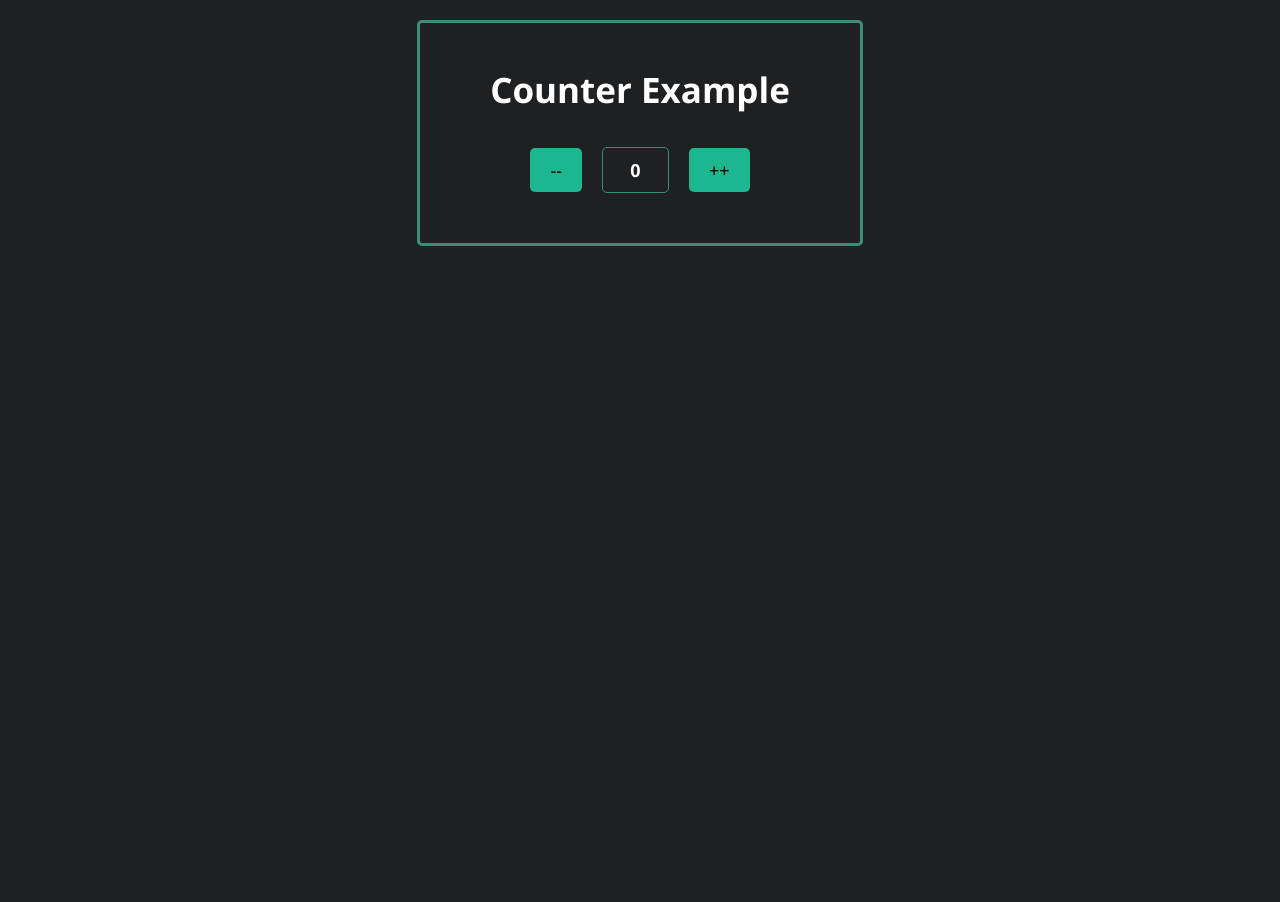
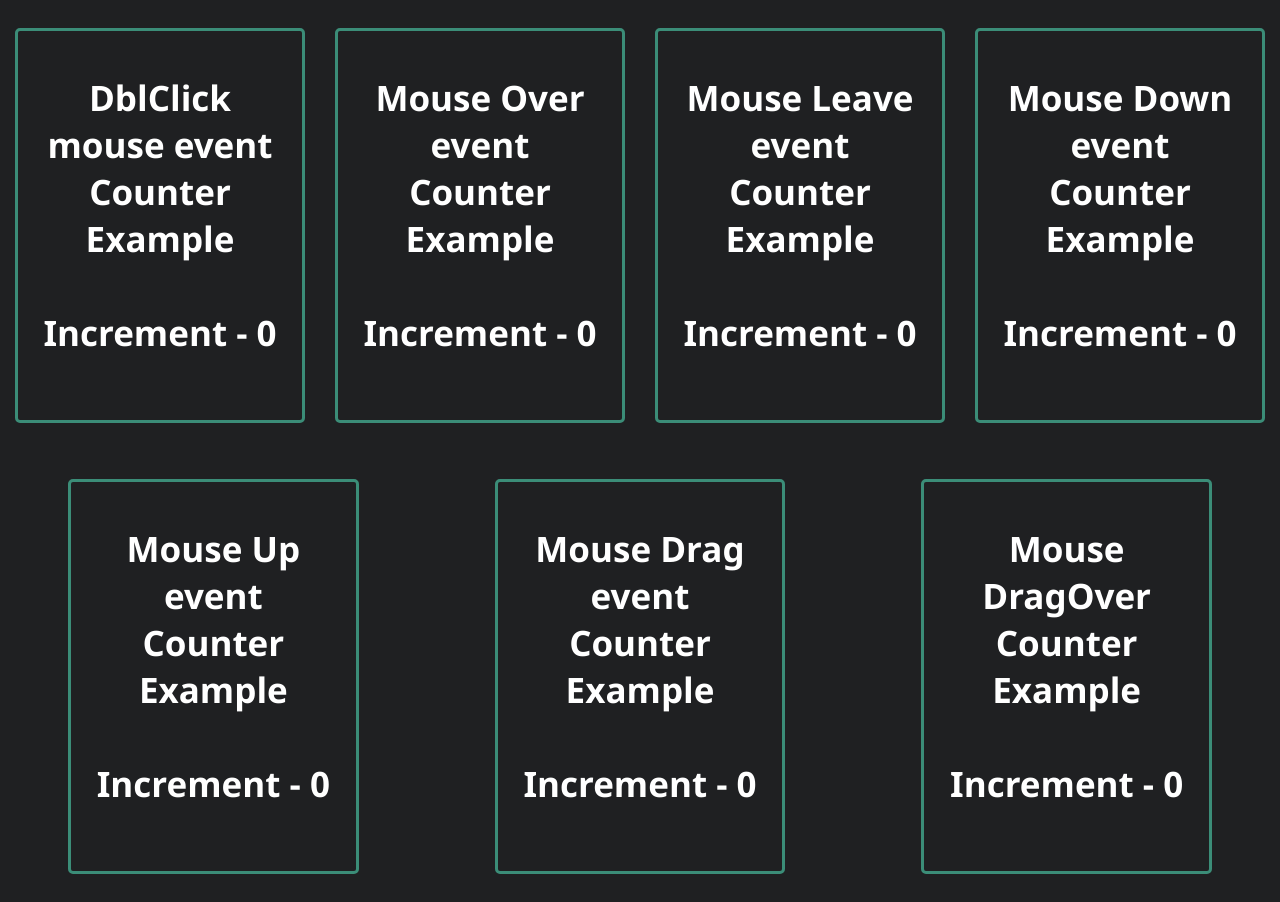
Before and after one commit to kumaruidivloper/Angular-Course, an Angular app: page / in a window 1280 px wide. Before the commit the page ends 800 px from the top, so only its background shows below. Built offline with nearby package versions, Linux system fonts and the light colour scheme.

Commit message:
mouseEvent Binding

```diff
--- a/src/app/app.html
+++ b/src/app/app.html
@@ -1,8 +1,50 @@
-<div class="container">
-  <h1>Counter Example</h1>
+<div class="wrapper">
+  <div class="container">
+  <h1>DblClick mouse event Counter Example</h1>
   <div class="btn-container">
-    <button (click)="counter('decr')">--</button>
-    <p>{{ count }}</p>
-    <button (click)="counter('incr')">++</button>
+    <h1 (dblclick)="incrDbl()">Increment - {{counterDbl}}</h1>
   </div>
 </div>
+
+<div class="container">
+  <h1>Mouse Over event Counter Example</h1>
+  <div class="btn-container">
+    <h1 (mouseover)="incrMouseOver()">Increment - {{counterMouseOver}}</h1>
+  </div>
+</div>
+
+<div class="container">
+  <h1>Mouse Leave event Counter Example</h1>
+  <div class="btn-container">
+    <h1 (mouseleave)="incrMouseLeave()">Increment - {{counterMouseLeave}}</h1>
+  </div>
+</div>
+
+<div class="container">
+  <h1>Mouse Down event Counter Example</h1>
+  <div class="btn-container">
+    <h1 (mousedown)="incrMouseDown()">Increment - {{counterMouseDown}}</h1>
+  </div>
+</div>
+
+<div class="container">
+  <h1>Mouse Up event Counter Example</h1>
+  <div class="btn-container">
+    <h1 (mouseup)="incrMouseUp()">Increment - {{counterMouseUp}}</h1>
+  </div>
+</div>
+
+<div class="container">
+  <h1>Mouse Drag event Counter Example</h1>
+  <div class="btn-container">
+    <h1 (drag)="incrMouseDrag()">Increment - {{counterMouseDrag}}</h1>
+  </div>
+</div>
+
+<div class="container">
+  <h1>Mouse DragOver Counter Example</h1>
+  <div class="btn-container">
+    <h1 (dragover)="incrMouseDragOver()">Increment - {{counterDragOver}}</h1>
+  </div>
+</div>
+</div>
--- a/src/app/app.scss
+++ b/src/app/app.scss
@@ -1,4 +1,8 @@
-.container {
+.wrapper {
+   display: flex;
+    flex-wrap: wrap;
+    gap: 16px; /* spacing between columns/rows */
+  .container {
   display: flex;
   flex-direction: column;
   justify-content: center;
@@ -9,6 +13,8 @@
   width: 400px;
   padding: 20px;
   margin: 20px auto;
+  flex: 0 0 23%; /* Approx 4 items per row with spacing */
+  box-sizing: border-box;
 }
 h1 {
   text-align: center;
@@ -40,3 +46,4 @@ p {
   border-radius: 5px;
   border: 1px solid #3b8d78;
 }
+}
--- a/src/app/app.ts
+++ b/src/app/app.ts
@@ -10,8 +10,40 @@ import { FormsModule } from '@angular/forms';
   styleUrl: './app.scss',
 })
 export class App {
-  count: number = 0;
-  counter(type: string) {
-    type === 'incr' ? this.count++ : this.count--;
+  counterDbl: number = 0;
+  counterMouseOver: number = 0;
+  counterMouseLeave: number = 0;
+  counterMouseDown: number = 0;
+  counterMouseUp: number = 0;
+  counterMouseDrag: number = 0;
+  counterDragOver: number = 0;
+
+  incrDbl() {
+     this.counterDbl++;
   }
+
+  incrMouseOver() {
+     this.counterMouseOver++;
+  }
+
+  incrMouseLeave() {
+    this.counterMouseLeave++;
+  }
+
+  incrMouseDown() {
+    this.counterMouseDown++
+  }
+
+  incrMouseUp() {
+    this.counterMouseUp++
+  }
+
+  incrMouseDrag() {
+    this.counterMouseDrag++
+  }
+
+  incrMouseDragOver() {
+    this.counterDragOver++
+  }
+
 }
```
Also changed, not shown: 1 other file (tests, documents, lock files or other folders).
